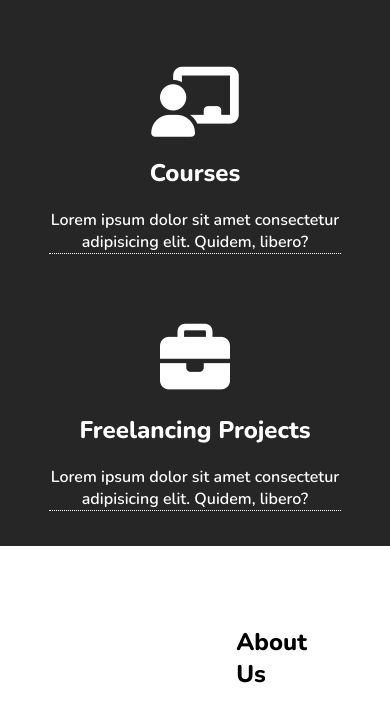
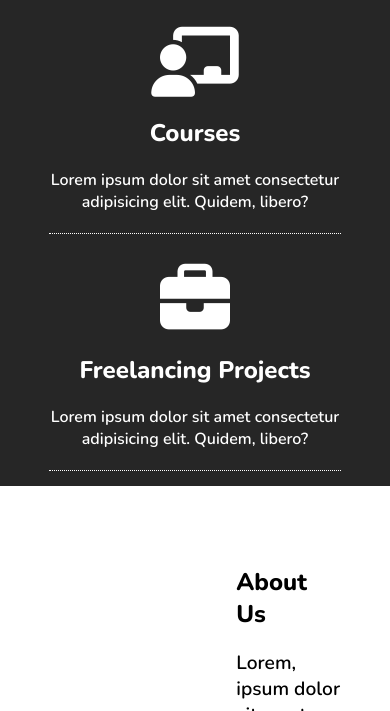
Before and after one commit to Nazaf64/Static-Page-with-Blur, a plain HTML site: page index.html in a window 390 px wide. Shown: the part 1069-1780 px from the top of the page. Drawn offline with nearby package versions, Linux system fonts and the light colour scheme.

Commit message:
dotted border added

```diff
--- a/style.css
+++ b/style.css
@@ -129,7 +129,8 @@
     }
 
     .icon{
-        margin: 35px auto;
+        margin: 15px auto;
         border-bottom: 1px dotted #fff;
+        padding-bottom: 20px;
     }
 }
```
